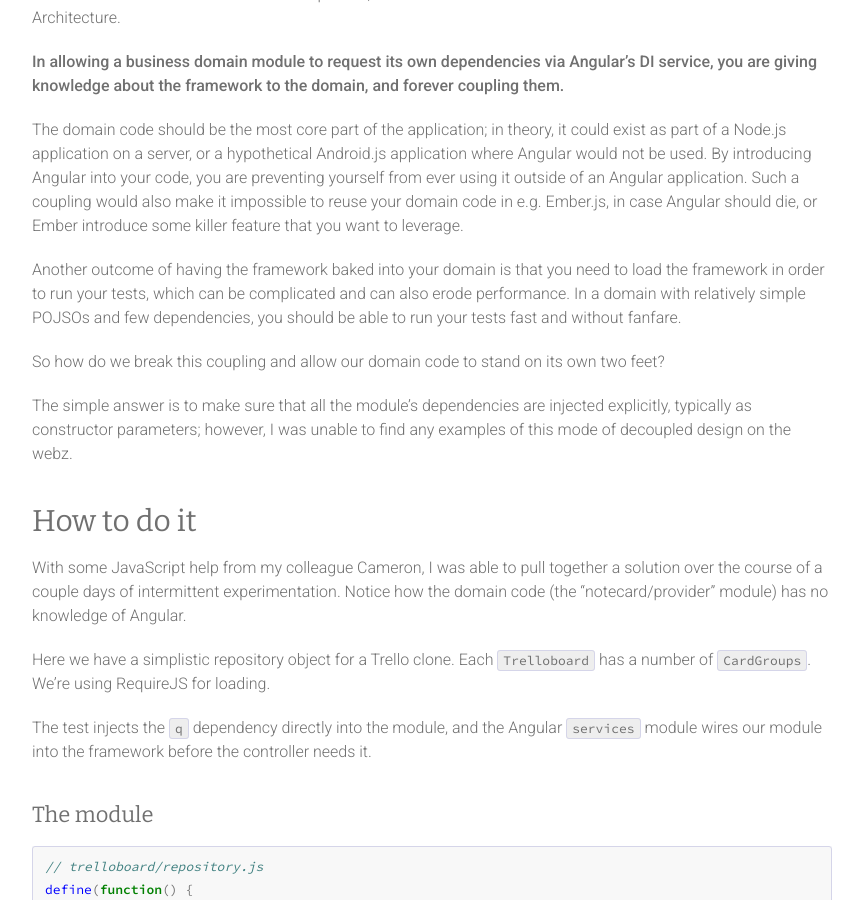
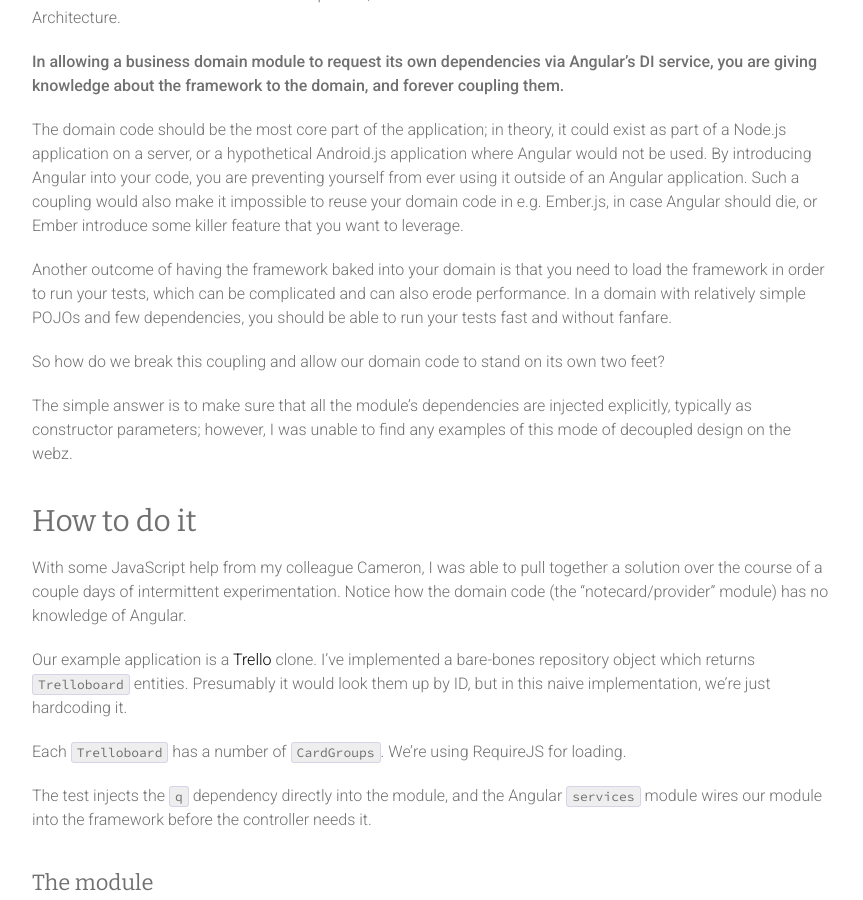
Before and after one commit to yitznewton/yitznewton.github.io, a Jekyll site: the page built from _posts/2014-10-22-decoupling-domain-in-angular.md, in a window 1280 px wide and 900 px high, scrolled down 1048 px. Shown: the whole window, without its empty margins (208-1071 px from the left). Built offline with Jekyll 4.4.1, drawn with Linux system fonts in a browser that asks for light colours; Markdown is read by kramdown in place of the engine named in the settings; comment, search, counter and statistics services are not loaded; some of the changed text lies outside the part shown.

Commit message:
refine decoupling-angular post

```diff
--- a/_posts/2014-10-22-decoupling-domain-in-angular.md
+++ b/_posts/2014-10-22-decoupling-domain-in-angular.md
@@ -52,7 +52,7 @@ some killer feature that you want to leverage.
 
 Another outcome of having the framework baked into your domain is that you need
 to load the framework in order to run your tests, which can be complicated and
-can also erode performance. In a domain with relatively simple POJSOs and few
+can also erode performance. In a domain with relatively simple POJOs and few
 dependencies, you should be able to run your tests fast and without fanfare.
 
 So how do we break this coupling and allow our domain code to stand on its own
@@ -69,8 +69,13 @@ a solution over the course of a couple days of intermittent experimentation.
 Notice how the domain code (the "notecard/provider" module) has no knowledge of
 Angular.
 
-Here we have a simplistic repository object for a Trello clone. Each `Trelloboard` has
-a number of `CardGroups`. We're using RequireJS for loading.
+Our example application is a [Trello](http://trello.com) clone. I've
+implemented a bare-bones repository object which returns `Trelloboard`
+entities. Presumably it would look them up by ID, but in this naive
+implementation, we're just hardcoding it.
+
+Each `Trelloboard` has a number of `CardGroups`. We're using RequireJS for
+loading.
 
 The test injects the `q` dependency directly into the module, and the Angular
 `services` module wires our module into the framework before the controller
```
Also changed, not shown: other parts of _posts/2014-10-22-decoupling-domain-in-angular.md (+5 -4 lines).
